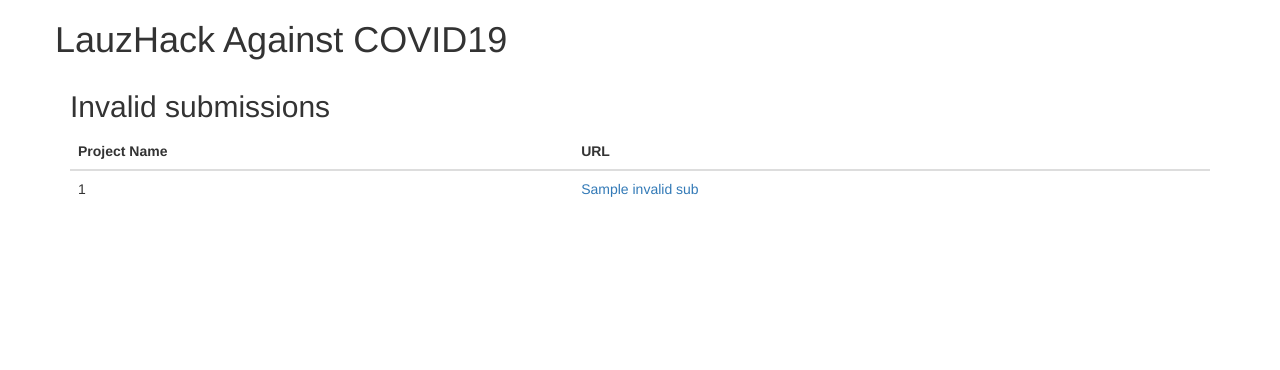
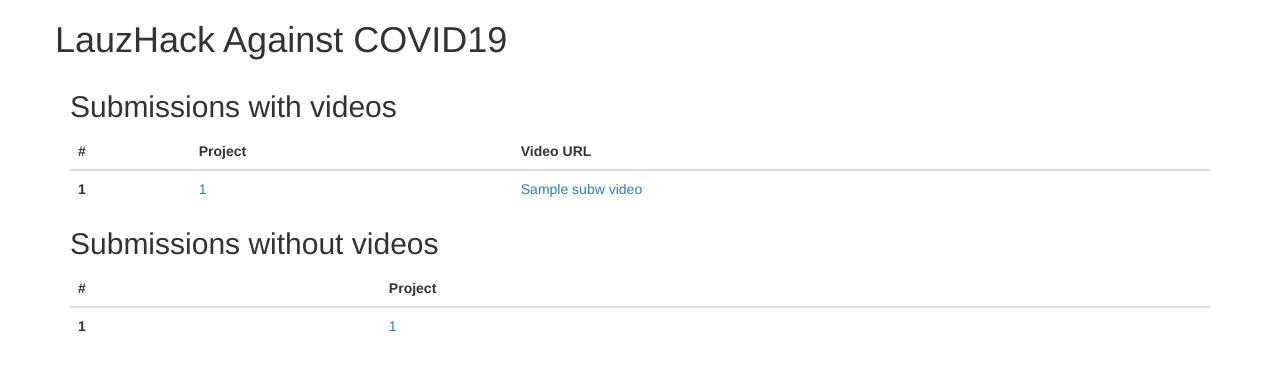
Before and after one commit to Arbaba/lh-covid-checkup, a Flask app: template templates/submissions.html in a window 1280 px wide. Shown: the top 370 px of the page. Run offline with Flask 2, Linux system fonts and the light colour scheme; the template is opened without the code that fills it: most values are stand-ins (such as "Sample title", 1, 10 or a date in 2020); some libraries are stand-ins or nearby versions.

Commit message:
Fetch submissions with and without videos

```diff
--- a/app.py
+++ b/app.py
@@ -28,8 +28,13 @@
 # Display all things
 @app.route('/')
 def showMain():
+    subs = parser.allSubmissions()
+    #TODO format
+    print(str(len(subs)) + " submissions fetched")
+    withVids, withoutVids = parser.findVideos(subs)
+    print(str(len(withVids)) + " videosURL fetched")
 
-    return render_template('submissions.html',projects=parser.allSubmissions(), invalidSubs = parser.invalidSubmissions())
+    return render_template('submissions.html', subwVideos= withVids, subWithoutVideos=withoutVids)
 
 if __name__ == '__main__':
     app.debug = True
--- a/scripts/parser.py
+++ b/scripts/parser.py
@@ -3,14 +3,45 @@
 BASE_URL = 'https://lauzhack-against-covid-19.devpost.com/'
 SUBMISSIONS_URL = BASE_URL + 'submissions'
 
+def pageSoup(url):
+    return BeautifulSoup(requests.get(url).text, 'html.parser')
 
-def allSubmissions():
-    soup = BeautifulSoup(requests.get(SUBMISSIONS_URL).text, 'html.parser')
+def getPageSubmissions(soup):
     projectsDirtyURL = (soup.findAll('a', {'class': 'block-wrapper-link fade link-to-software'}))
     projectsURL = [p.get('href') for p in projectsDirtyURL]
     projectsTitles =soup.findAll('div', {'class': 'software-entry-name entry-body'})#.find_next('h5').text
     titles = [p.find_next('h5').text.strip() for p in projectsTitles]
-    return zip(titles, projectsURL)
+    return list(zip(titles, projectsURL))
+def allSubmissions():
+    soup = BeautifulSoup(requests.get(SUBMISSIONS_URL).text, 'html.parser')
+    nPages = len(soup.find('ul', {'class': 'pagination'}).find_all(recursive=False)) - 2
+
+    submissions = getPageSubmissions(soup)
+    #hardcoded number of pages assumption
+    for n in range(2, nPages):
+        pageSubs = getPageSubmissions(pageSoup(SUBMISSIONS_URL + '?page=' + str(n)))
+        submissions.extend(pageSubs)
+    return submissions
+def findVideos(submissions):
+    found, notFound = [],[]
+    for (name, url) in submissions:
+        v = getProjectVideo(url)
+        if v is None:
+            notFound.append((name, url))
+        else:
+            found.append((name, url, v))
+    return found, notFound
+
+def getProjectVideo(projectURL):
+    soup = pageSoup(projectURL)
+    iframe = soup.find('iframe',{'class':'video-embed'})#['src']
+    if iframe is None:
+        return None
+    else:
+        videoURL = iframe['src']
+        takeUntil = max(0, videoURL.find('?'))
+        return videoURL[:takeUntil]
+
 
 def invalidSubmissions():
     subs = allSubmissions()
--- /dev/null
+++ b/templates/dummy.html
@@ -0,0 +1 @@
+{{data}}
--- a/templates/main.html
+++ b/templates/main.html
@@ -4,7 +4,7 @@
         <!-- Required meta tags -->
         <meta charset="utf-8">
         <meta name="viewport" content="width=device-width, initial-scale=1, shrink-to-fit=no">
-        <meta http-equiv="refresh" content="30"/>
+        <!--<meta http-equiv="refresh" content="30"/>!-->
         <link href='http://fonts.googleapis.com/css?family=Roboto:400,300,700' rel='stylesheet' type='text/css'>
         <link rel="stylesheet" href="//netdna.bootstrapcdn.com/bootstrap/3.1.1/css/bootstrap.min.css">
         <link rel=stylesheet type=text/css href="{{ url_for('static', filename='styles.css') }}">
--- a/templates/submissions.html
+++ b/templates/submissions.html
@@ -9,20 +9,45 @@
 
     <header>
       <div class="container">
-          <h2>Invalid submissions</h2>
+          <h2>Submissions with videos</h2>
 
           <table class="table">
             <thead>
               <tr>
-      <th scope="col">Project Name</th>
-      <th scope="col">URL</th>
+                <th scope="col">#</th>
+                <th scope="col">Project</th>
+                <th scope="col">Video URL</th>
               </tr>
             </thead>
             <tbody>
-    {% for p in invalidSubs %}
+              {% for p in subwVideos %}
               <tr>
-      <td>{{p.0}}</td>
-      <td><a href ={{p.1}}>{{p.1}}</a></td>
+                <th scope="row">{{loop.index}}</th>
+                <td><a href ={{p.1}}>{{p.0}}</a></td>
+                <td><a href ={{p.2}}>{{p.2}}</td>
+
+              </tr>
+              {%endfor%}
+            </tbody>
+          </table>
+
+          <h2>Submissions without videos</h2>
+
+          <table class="table">
+            <thead>
+              <tr>
+                <th scope="col">#</th>
+
+                <th scope="col">Project</th>
+
+              </tr>
+            </thead>
+            <tbody>
+              {% for p in subWithoutVideos %}
+              <tr>
+                <th scope="row">{{loop.index}}</th>
+
+                <td><a href ={{p.1}}>{{p.0}}</a></td>
               </tr>
               {%endfor%}
             </tbody>
```
Lines whose indentation alone changed are shown as unchanged.
